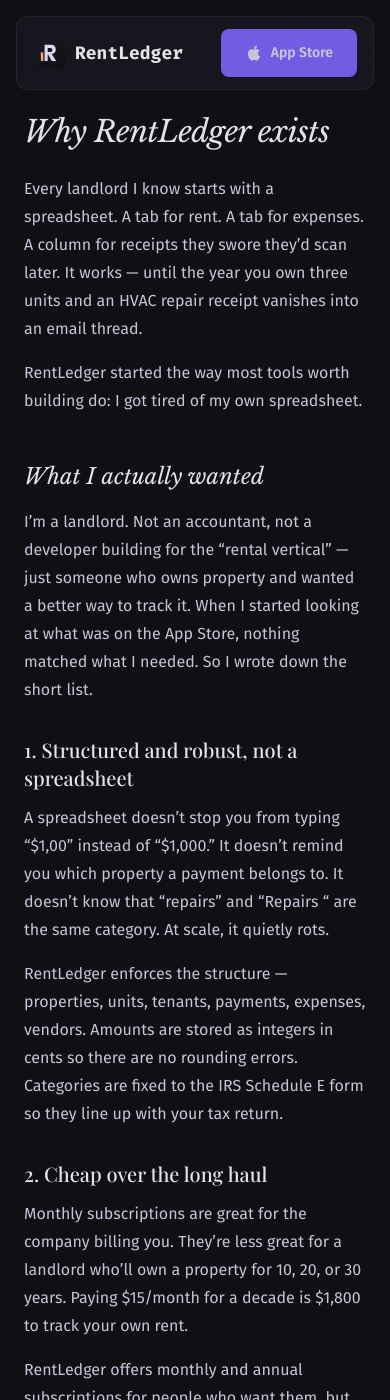
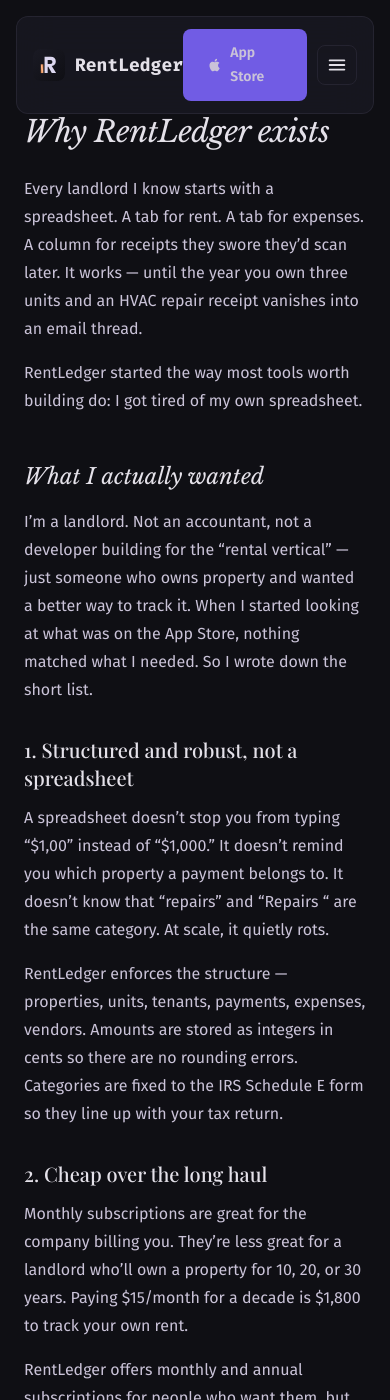
Before and after one commit to Praneetsoni/rentledger-site, a Jekyll site: the page built from about.md, in a window 390 px wide and 1400 px high. Built offline with Jekyll 4.4.1, drawn with Linux system fonts in a browser that asks for light colours; some of the changed text lies outside the part shown.

Commit message:
fix(about): remove false claim; feat(nav): add About link + mobile hamburger
Two changes bundled:

1. Remove "code is available to audit" from about.md. The RentLedger
   repo is private, so the claim was inaccurate. Replaced with a
   verifiable one: "every feature has to earn its place."

2. Restore mobile navigation. Previously mobile (<=768px) hid every
   nav link except the App Store CTA, leaving no way to reach
   /pricing/, /about/, /support/ etc. without scrolling to the footer.
   That was fine when the site was one page; it broke after Phase 3A
   added real multi-page destinations.

Added:
   - Hamburger icon (visible only <=768px) next to the App Store button
   - Slide-down overlay panel with the full nav link list
   - About link now in the desktop nav too (was footer-only)
   - Vanilla JS toggle: aria-expanded + aria-hidden state, Escape key
     closes, link tap closes, resize above 768px closes
   - prefers-reduced-motion override

All CSS + JS lives inside _includes/nav.html so the module is
self-contained across the 4 pages that include it.

Co-Authored-By: Claude Opus 4.7 (1M context) <noreply@anthropic.com>

```diff
--- a/_includes/nav.html
+++ b/_includes/nav.html
@@ -5,10 +5,136 @@
         <a href="/#features">Features</a>
         <a href="/#faq">FAQ</a>
         <a href="/pricing/"{% if include.active == "pricing" %} class="active"{% endif %}>Pricing</a>
+        <a href="/about/"{% if include.active == "about" %} class="active"{% endif %}>About</a>
         <a href="/support/"{% if include.active == "support" %} class="active"{% endif %}>Support</a>
         <a href="https://apps.apple.com/us/app/rentledger-rental-expense-log/id6761083476" class="btn-primary" aria-label="Download RentLedger on the App Store">
             <svg width="18" height="18" viewBox="0 0 24 24" fill="currentColor" stroke="none"><path d="M18.71 19.5c-.83 1.24-1.71 2.45-3.05 2.47-1.34.03-1.77-.79-3.29-.79-1.53 0-2 .77-3.27.82-1.31.05-2.3-1.32-3.14-2.53C4.25 17 2.94 12.45 4.7 9.39c.87-1.52 2.43-2.48 4.12-2.51 1.28-.02 2.5.87 3.29.87.78 0 2.26-1.07 3.8-.91.65.03 2.47.26 3.64 1.98-.09.06-2.17 1.28-2.15 3.81.03 3.02 2.65 4.03 2.68 4.04-.03.07-.42 1.44-1.38 2.83M13 3.5c.73-.83 1.94-1.46 2.94-1.5.13 1.17-.34 2.35-1.04 3.19-.69.85-1.83 1.51-2.95 1.42-.15-1.15.41-2.35 1.05-3.11z"/></svg>
             App Store
         </a>
+        <button class="nav-toggle" type="button" aria-label="Open navigation menu" aria-expanded="false" aria-controls="nav-mobile">
+            <svg width="22" height="22" viewBox="0 0 24 24" fill="none" stroke="currentColor" stroke-width="2" stroke-linecap="round" aria-hidden="true"><line x1="4" y1="7" x2="20" y2="7"/><line x1="4" y1="12" x2="20" y2="12"/><line x1="4" y1="17" x2="20" y2="17"/></svg>
+        </button>
     </div>
 </nav>
+
+<div class="nav-mobile" id="nav-mobile" aria-hidden="true">
+    <a href="/#how-it-works">How It Works</a>
+    <a href="/#features">Features</a>
+    <a href="/#faq">FAQ</a>
+    <a href="/pricing/">Pricing</a>
+    <a href="/about/">About</a>
+    <a href="/support/">Support</a>
+</div>
+
+<style>
+    .nav-toggle {
+        display: none;
+        background: transparent;
+        border: 1px solid var(--ghost-border);
+        color: var(--text-primary);
+        padding: 0.5rem;
+        border-radius: 8px;
+        cursor: pointer;
+        transition: border-color 200ms ease-out, background 200ms ease-out;
+    }
+    .nav-toggle:hover {
+        border-color: rgba(200, 191, 255, 0.18);
+        background: rgba(200, 191, 255, 0.04);
+    }
+    .nav-toggle:focus-visible {
+        outline: 2px solid var(--primary);
+        outline-offset: 2px;
+    }
+    .nav-toggle svg { display: block; }
+
+    .nav-mobile { display: none; }
+
+    @media (max-width: 768px) {
+        .nav-toggle { display: inline-flex; align-items: center; justify-content: center; }
+        nav .nav-links { gap: 0.625rem; }
+
+        .nav-mobile {
+            display: flex;
+            flex-direction: column;
+            gap: 0.125rem;
+            position: fixed;
+            top: 4.5rem;
+            left: 1rem;
+            right: 1rem;
+            background: rgba(26, 26, 36, 0.97);
+            backdrop-filter: blur(24px);
+            -webkit-backdrop-filter: blur(24px);
+            border: 1px solid var(--ghost-border);
+            border-radius: 14px;
+            padding: 0.75rem;
+            z-index: 49;
+            opacity: 0;
+            transform: translateY(-8px);
+            pointer-events: none;
+            transition: opacity 200ms ease-out, transform 200ms ease-out;
+            box-shadow: 0 20px 60px rgba(0, 0, 0, 0.45);
+        }
+        .nav-mobile[aria-hidden="false"] {
+            opacity: 1;
+            transform: translateY(0);
+            pointer-events: auto;
+        }
+        .nav-mobile a {
+            font-family: 'Fira Sans', sans-serif;
+            font-size: 1rem;
+            font-weight: 500;
+            color: var(--text-secondary);
+            text-decoration: none;
+            padding: 0.875rem 1rem;
+            border-radius: 8px;
+            transition: color 200ms ease-out, background 200ms ease-out;
+        }
+        .nav-mobile a:hover,
+        .nav-mobile a:focus-visible {
+            color: var(--text-primary);
+            background: rgba(200, 191, 255, 0.06);
+            outline: none;
+        }
+
+        body.nav-open { overflow: hidden; }
+    }
+
+    @media (prefers-reduced-motion: reduce) {
+        .nav-mobile,
+        .nav-toggle { transition: none; }
+        .nav-mobile[aria-hidden="false"] { transform: none; }
+    }
+</style>
+
+<script>
+(function() {
+    var toggle = document.querySelector('.nav-toggle');
+    var panel = document.querySelector('.nav-mobile');
+    if (!toggle || !panel) return;
+
+    function setState(open) {
+        toggle.setAttribute('aria-expanded', open ? 'true' : 'false');
+        panel.setAttribute('aria-hidden', open ? 'false' : 'true');
+        document.body.classList.toggle('nav-open', open);
+    }
+
+    toggle.addEventListener('click', function() {
+        setState(toggle.getAttribute('aria-expanded') !== 'true');
+    });
+
+    panel.querySelectorAll('a').forEach(function(link) {
+        link.addEventListener('click', function() { setState(false); });
+    });
+
+    document.addEventListener('keydown', function(e) {
+        if (e.key === 'Escape' && toggle.getAttribute('aria-expanded') === 'true') {
+            setState(false);
+            toggle.focus();
+        }
+    });
+
+    window.addEventListener('resize', function() {
+        if (window.innerWidth > 768) setState(false);
+    });
+})();
+</script>
```
Also changed, not shown: about.md (+1 -1 lines).
